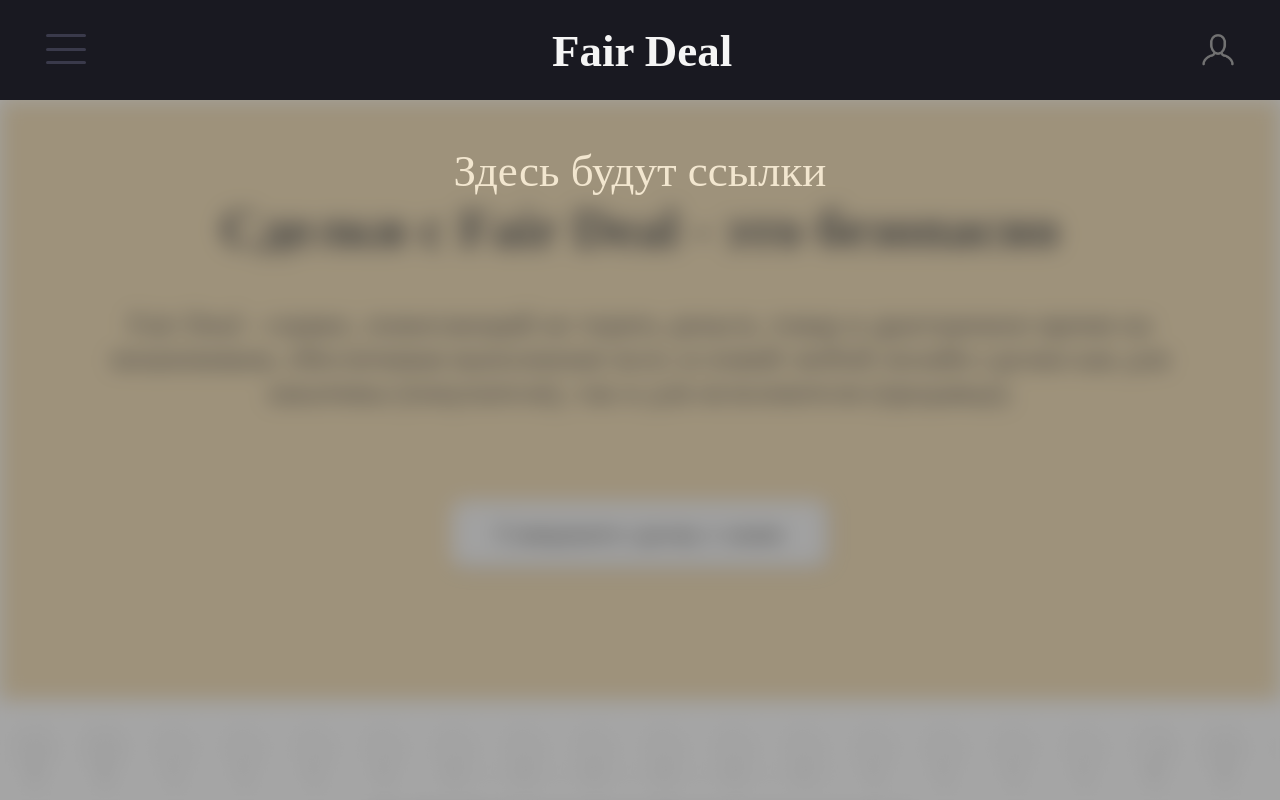
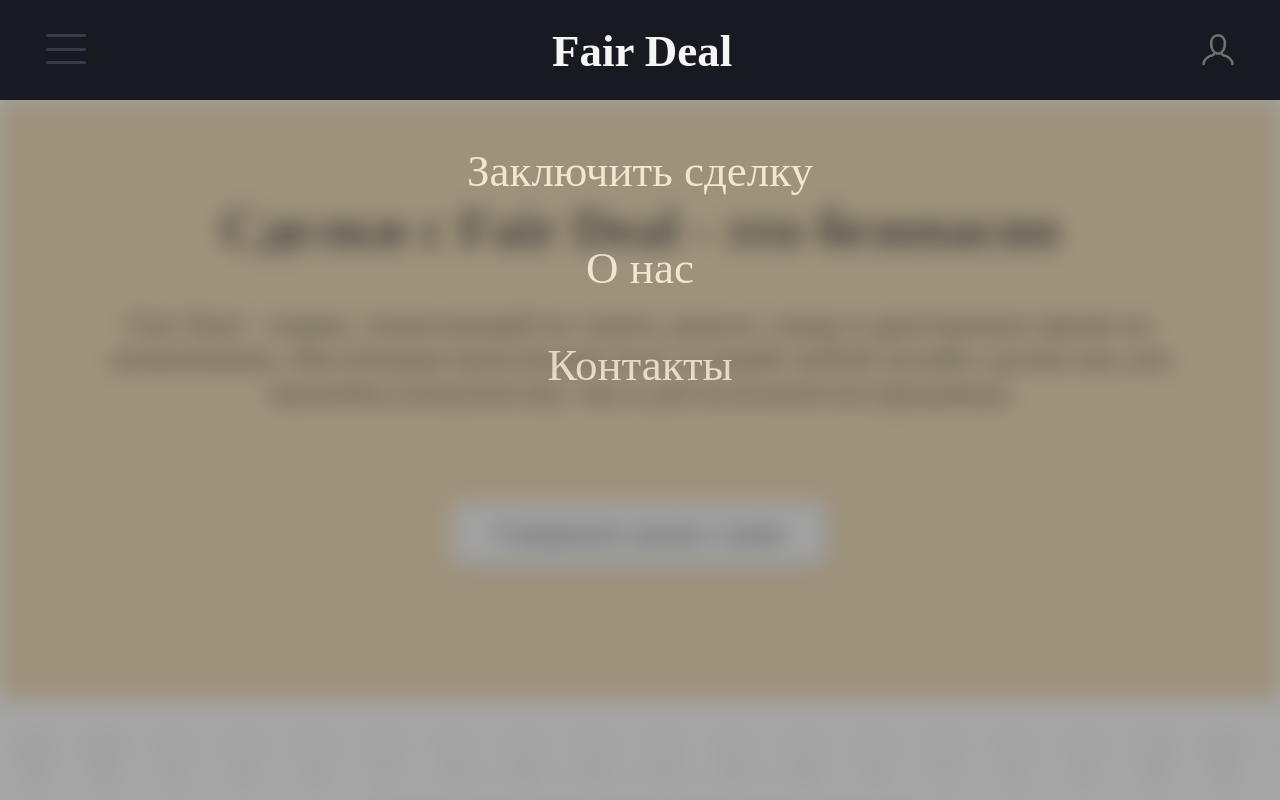
Before and after one commit to Iluhander/fair_deal_complete_app, a React (Create React App) app in the folder client/: page / in a window 1280 px wide. Both pictures are taken after a click on the element 66 px from the left and 49 px from the top of the page. Shown: the top 800 px of the page. Built offline with nearby package versions, Linux system fonts and the light colour scheme.

Commit message:
Changed menu

```diff
--- a/client/src/Menu/Menu.jsx
+++ b/client/src/Menu/Menu.jsx
@@ -23,7 +23,9 @@ const Menu = (props) => {
     return (
         <div className='menu' style={{display:display}}>
             <div>
-                <p className='menuP'>Здесь будут ссылки</p>
+                <p className='menuP'>Заключить сделку</p>
+                <p className='menuP'>О нас</p>
+                <p className='menuP'>Контакты</p>
             </div>
         </div>
     );
```
